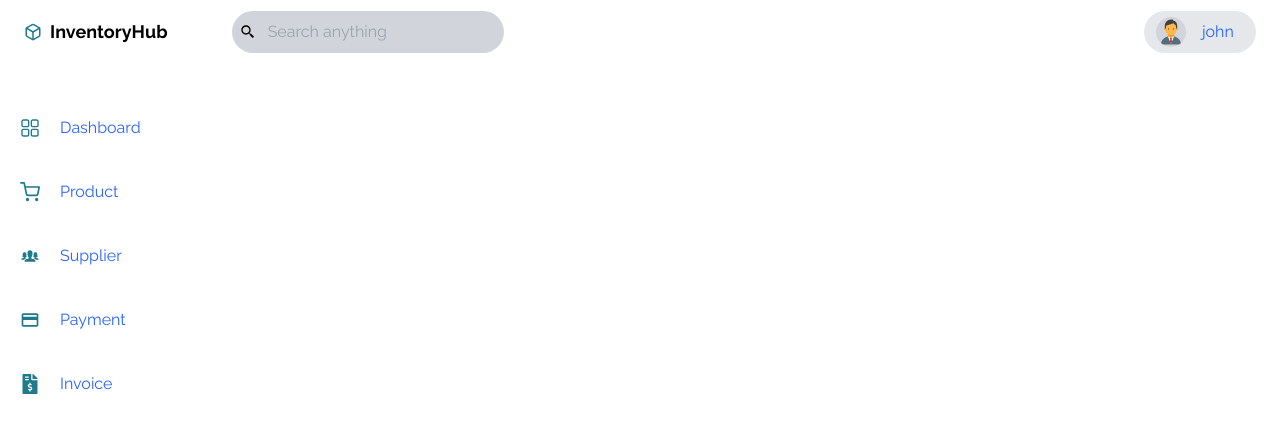
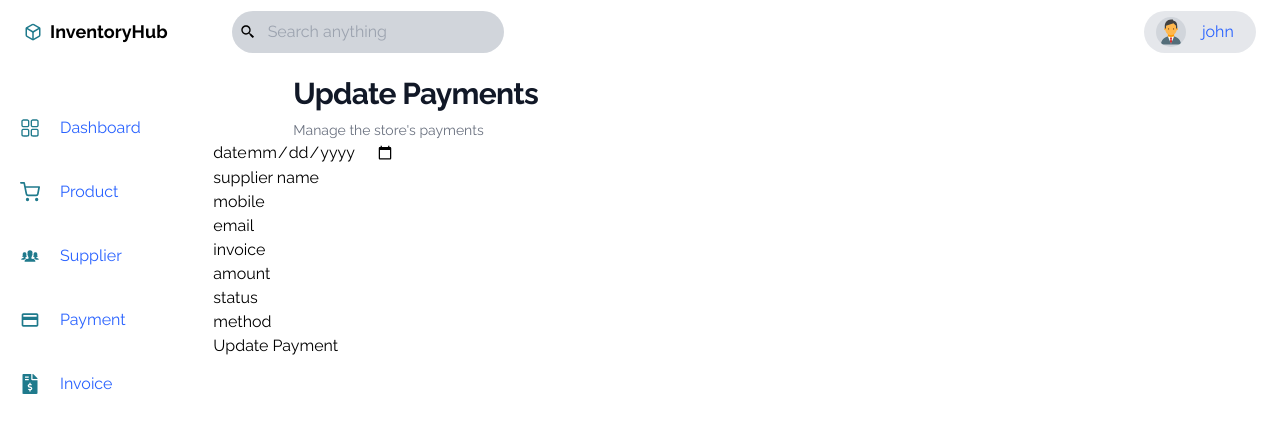
Before and after one commit to muntaswir72562/inventoryHub, a React (Create React App) app: page /updatePayment/1 in a window 1280 px wide. Shown: the top 432 px of the page. Built offline with nearby package versions, Linux system fonts and the light colour scheme; no server answers.

Commit message:
feat update and delete data

```diff
--- a/src/App.js
+++ b/src/App.js
@@ -10,8 +10,14 @@ import Supplier from "./pages/supplier";
 //import User from "./pages/user";
 //import Product from "./pages/product";
 //import SalesOrder from "./pages/salesOrder";
+
 import NewSupplier from "./pages/new/newSupplier";
 import NewPayment from "./pages/new/newPayment";
+
+import UpdatePayment from "./pages/update/updatePayment";
+
+
+
 function App() {
   return (
     <div className="App">
@@ -30,6 +36,8 @@ function App() {
           {/* <Route path="/sales" element={<SalesOrder />} /> */}
           <Route path="/newSupplier" element={<NewSupplier />} />
           <Route path="/newPayment" element={<NewPayment />} />
+          {/* <Route path="/updateSupplier" element={<UpdateSupplier />} /> */}
+          <Route path="/updatePayment/:id" element={<UpdatePayment />} />
         </Routes>
       </div>
     </div>
--- a/src/components/global/Sidebar.jsx
+++ b/src/components/global/Sidebar.jsx
@@ -15,16 +15,16 @@ const SideBar = () => {
               <SidebarRow path="/" Icon={RxDashboard} title="Dashboard" />
             </li>
             <li className="menu__item">
-              <SidebarRow path="*" Icon={FiShoppingCart} title="Product" />
+              <SidebarRow path="/product" Icon={FiShoppingCart} title="Product" />
             </li>
             <li className="menu__item">
-              <SidebarRow path="*" Icon={IoIosPeople} title="Supplier" />
+              <SidebarRow path="/supplier" Icon={IoIosPeople} title="Supplier" />
             </li>
             <li className="menu__item">
-              <SidebarRow path="*" Icon={MdOutlinePayment} title="Payment" />
+              <SidebarRow path="/payment" Icon={MdOutlinePayment} title="Payment" />
             </li>
             <li className="menu__item">
-              <SidebarRow path="*" Icon={FaFileInvoiceDollar} title="Invoice" />
+              <SidebarRow path="/invoice" Icon={FaFileInvoiceDollar} title="Invoice" />
             </li>
           </ul>
         </div>
--- a/src/pages/invoice.js
+++ b/src/pages/invoice.js
@@ -1,6 +1,7 @@
 import Header from "../components/header";
 import "../style/table.css";
-
+import { useEffect } from "react";
+const invoice = () => {
   const xmlUrl = "/data/invoice.xml";
   const xslUrl = "/data/invoice.xsl";
 
@@ -28,7 +29,6 @@ fetch(xmlUrl)
     })
     .catch((error) => console.error(error));
 
-const invoice = () => {
   return (
     <div>
       <div className="lg:flex lg:items-center lg:justify-between mx-20">
--- a/src/pages/new/newPayment.js
+++ b/src/pages/new/newPayment.js
@@ -4,11 +4,21 @@ const newPayment = () => {
   function sendData(e) {
     e.preventDefault();
     let formData = new FormData(document.getElementById("newPayment"));
+
     postData("http://localhost/inventoryphp/newPayment.php", formData).then(
       (data) => {
-        console.log(data);
+        displayResult(data);
       }
     );
+  }
+
+  function displayResult(data) {
+    let div = document.getElementById("result");
+    if (data == "ok") {
+      div.innerHTML = "<h2 color='green'>data sucessfully inserted</h2>";
+    } else {
+      div.innerHTML = "<h2 color='red'>" + data + "</h2>";
+    }
   }
   return (
     <div>
@@ -24,7 +34,7 @@ const newPayment = () => {
           <input type="text" id="sName" name="sName" />
           <br />
           <label>mobile</label>
-          <input type="text" id="mobile" name="mobile" />
+          <input type="tel" id="mobile" name="mobile" />
           <br />
           <label>email</label>
           <input type="email" id="email" name="email" />
@@ -46,6 +56,7 @@ const newPayment = () => {
           </button>
         </form>
       </div>
+      <div id="result"></div>
     </div>
   );
 };
--- a/src/pages/newPayment.js
+++ /dev/null
@@ -1,5 +0,0 @@
-const newPayment = () => {
-    return ( <></> );
-}
-
-export default newPayment;
--- a/src/pages/payment.js
+++ b/src/pages/payment.js
@@ -17,7 +17,7 @@ const [tableData, setTableData] = useState("Loading");
   return (
     <div>
       <div className="lg:flex lg:items-center lg:justify-between mx-20">
-        {Header("Payments", "Manage the store's invoice")}
+        {Header("Payments", "Manage the store's payments")}
         <button className="bg-blue-500 hover:bg-blue-700 text-white font-medium py-2 px-4 rounded-lg">
           New Payment
           {/* <a href="">New invoice</a> */}
--- a/src/pages/supplier.js
+++ b/src/pages/supplier.js
@@ -35,7 +35,7 @@ const supplier = () => {
     }
     table += "</table>";
     //document.getElementById("supplierTable").innerHTML = table;
-    document.getElementById("supplierTable").append(table);
+    document.getElementById("supplierTable").innerHTML=table;
   }
   //})
   return (
--- /dev/null
+++ b/src/pages/update/updatePayment.js
@@ -0,0 +1,90 @@
+import { getXHRData } from "../../script/XHRgetData";
+import { useEffect, useState } from "react";
+import { postData } from "../../script/postData";
+import { useParams } from "react-router-dom";
+import Header from "../../components/header";
+const UpdatePayment = () => {
+  let { id } = useParams();
+
+  let url = "http://localhost/inventoryphp/getPayment.php?id=" + id;
+
+  useEffect(() => {
+    getXHRData(url, function (error, response) {
+      if (error) {
+        console.log(error);
+      } else {
+        const data = JSON.parse(response);
+        // console.log(data.var1)
+        document.getElementById("date").value = data[0][0];
+        document.getElementById("sName").value = data[1][0];
+        document.getElementById("mobile").value = data[2][0];
+        document.getElementById("email").value = data[3][0];
+        document.getElementById("inv").value = data[4][0];
+        document.getElementById("amount").value = data[5][0];
+        document.getElementById("sts").value = data[6][0];
+        document.getElementById("method").value = data[7][0];
+        //console.log(data[0])
+      }
+    });
+  });
+  function sendData(e) {
+    e.preventDefault();
+    let formData = new FormData(document.getElementById("updatePayment"));
+    formData.append('id', id);
+    postData("http://localhost/inventoryphp/updatePayment.php", formData).then(
+      (data) => {
+        displayResult(data);
+      }
+    );
+  }
+
+  function displayResult(data) {
+    let div = document.getElementById("result");
+    if (data == "ok") {
+      div.innerHTML = "<h2 color='green'>data sucessfully updated</h2>";
+    } else {
+      div.innerHTML = "<h2 color='red'>" + data + "</h2>";
+    }
+  }
+  return (
+    <div>
+      <div>
+        <div className="lg:flex lg:items-center lg:justify-between mx-20">
+          {Header("Update Payments", "Manage the store's payments")}
+        </div>
+        <div>
+          <form name="updatePayment" id="updatePayment">
+            <label>date</label>
+            <input type="date" id="date" name="date" />
+            <br />
+            <label>supplier name</label>
+            <input type="text" id="sName" name="sName" />
+            <br />
+            <label>mobile</label>
+            <input type="tel" id="mobile" name="mobile" />
+            <br />
+            <label>email</label>
+            <input type="email" id="email" name="email" />
+            <br />
+            <label>invoice</label>
+            <input type="text" id="inv" name="inv" />
+            <br />
+            <label>amount</label>
+            <input type="number" id="amount" name="amount" />
+            <br />
+            <label>status</label>
+            <input type="text" id="sts" name="sts" />
+            <br />
+            <label>method</label>
+            <input type="text" id="method" name="method" />
+            <br />
+            <button id="btn" onClick={sendData}>Update Payment</button>
+          </form>
+        </div>
+        <div id="result"></div>
+      </div>
+    </div>
+  );
+};
+
+export default UpdatePayment;
--- /dev/null
+++ b/src/script/XHRgetData.js
@@ -0,0 +1,15 @@
+export function getXHRData(url, callback) {
+    var xhr = new XMLHttpRequest();
+    xhr.open('GET', url, true);
+    xhr.setRequestHeader('Content-Type', 'application/json');
+    xhr.onreadystatechange = function() {
+      if (xhr.readyState === XMLHttpRequest.DONE) {
+        if (xhr.status === 200) {
+          callback(null, xhr.response);
+        } else {
+          callback('Error: ' + xhr.status, null);
+        }
+      }
+    };
+    xhr.send();
+  }
--- /dev/null
+++ b/src/script/XHRpostData.js
@@ -0,0 +1,15 @@
+export function XHRpostData(url){
+    var xhr = new XMLHttpRequest();
+    xhr.open('GET', url, true);
+    xhr.onreadystatechange = function() {
+        if (xhr.readyState === XMLHttpRequest.DONE) {
+          if (xhr.status === 200) {
+            console.log(xhr.responseText);
+          } else {
+            console.log('Error: ' + xhr.status);
+          }
+        }
+      };
+      xhr.send();
+
+}
```
Also changed, not shown: 1 other file (tests, documents, lock files or other folders). Lines whose indentation alone changed are shown as unchanged.
